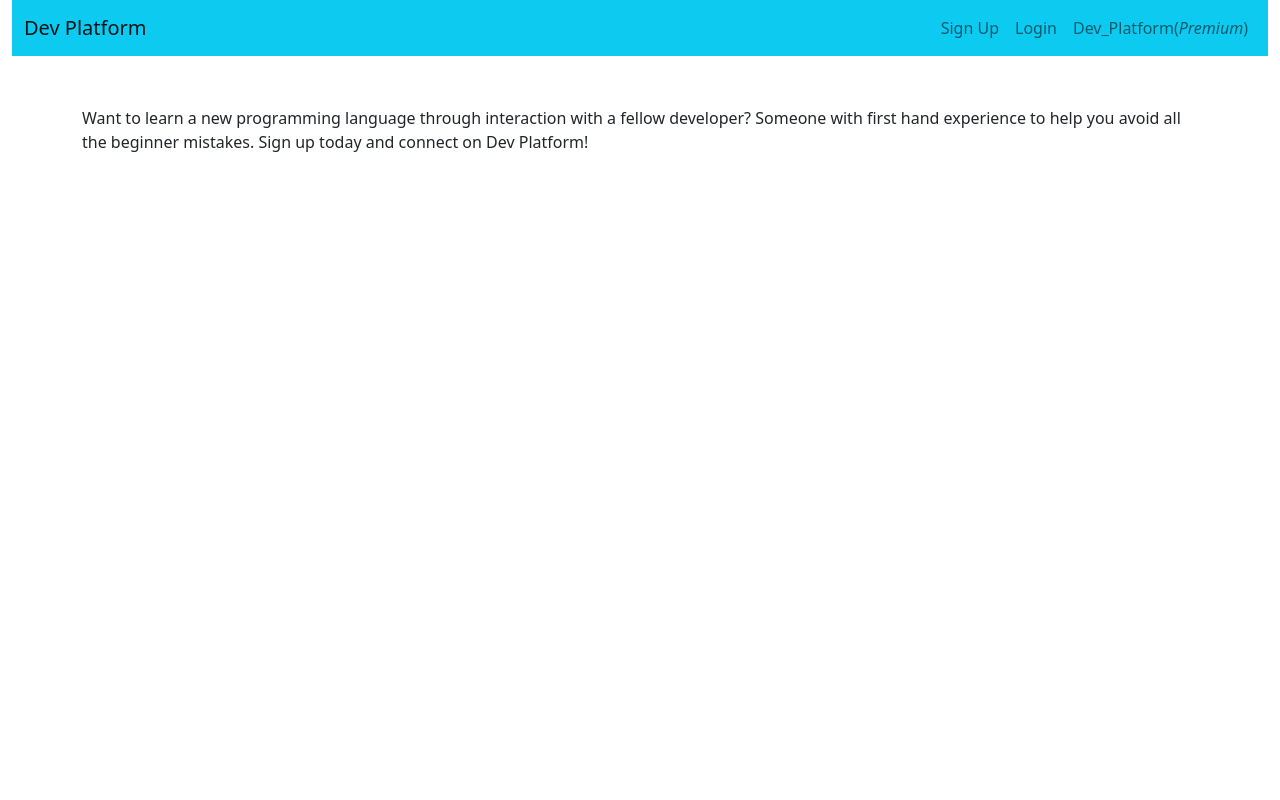
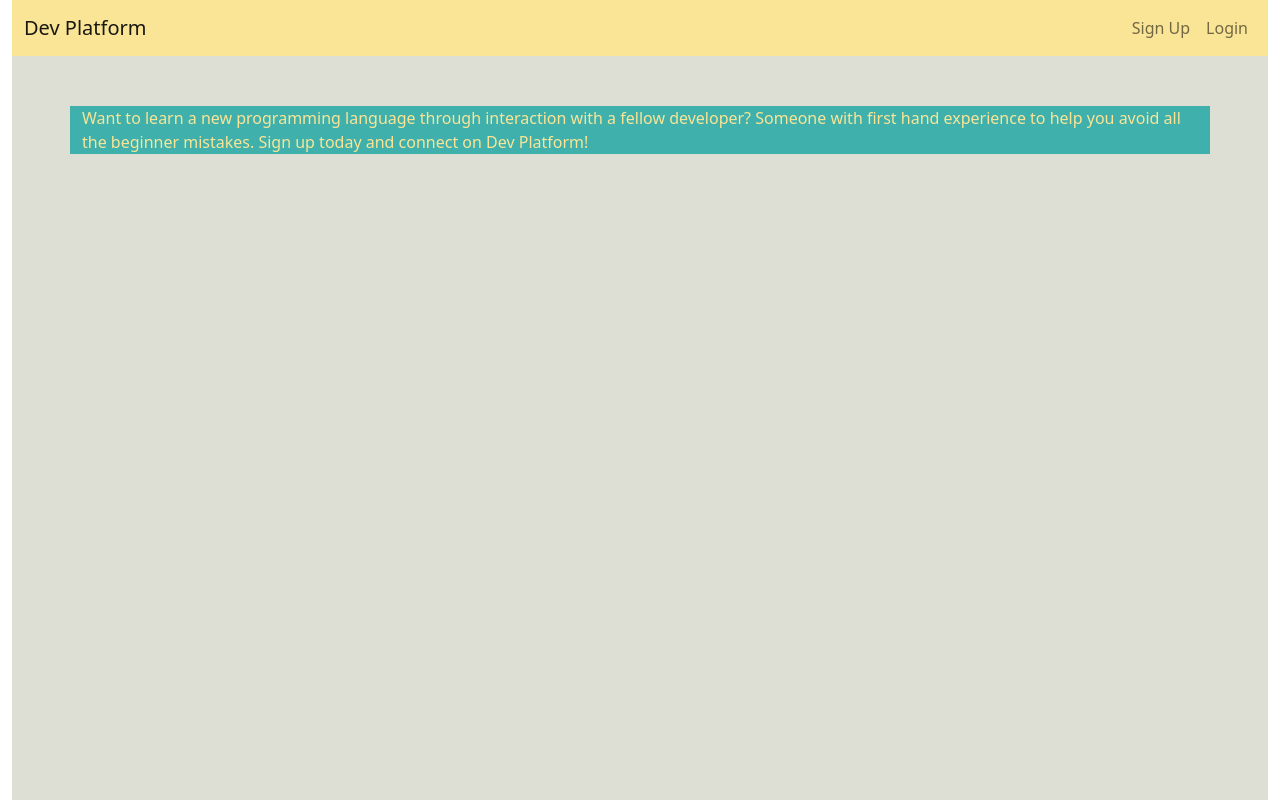
Before and after one commit to parkerjacks/dev_platform_client, a React (Create React App) app: page / in a window 1280 px wide. Built offline with nearby package versions, Linux system fonts and the light colour scheme.

Commit message:
updated styles of login, signup, and home

```diff
--- a/src/components/Login.js
+++ b/src/components/Login.js
@@ -38,11 +38,11 @@ const Login = () => {
 
     }
   return (
-    <div>
+    <div style={{backgroundColor:'#dddfd4',height:'100vh',color:'#3FB0AC'}}>
       <h1>Login</h1>
       <div className="form">
         <Container>
-          <Card bg="info">
+          <Card style={{backgroundColor:'#3FB0AC'}}>
             <Form onSubmit={_handleSubmit} >
               <Form.Group className="mb-3" controlId="formBasicEmail">
                 <Form.Label className="label">Username</Form.Label>
@@ -69,7 +69,7 @@ const Login = () => {
         </Container>
         <p>{error}</p>
       </div>
-      <NavLink to="/">Return Home</NavLink>
+      <NavLink style={{color:'#3FB0AC'}}to="/">Return Home</NavLink>
     </div>
   );
 };
--- a/src/components/Navbar1.js
+++ b/src/components/Navbar1.js
@@ -6,8 +6,8 @@ import "../styles/Navbar.css";
 
 const Navbar1 = () => {
   return (
-    <div>
-      <Navbar bg="info" variant="light">
+    <div style={{backgroundColor:'#dddfd4',height:'100vh'}}>
+      <Navbar style={{backgroundColor:'#fae596'}} variant="light">
         <Container fluid>
           <Navbar.Brand href="#home" className="justify-content-start">
             Dev Platform
@@ -15,12 +15,12 @@ const Navbar1 = () => {
           <Nav className="justify-content-end">
             <Nav.Link href="/signup">Sign Up</Nav.Link>
             <Nav.Link href="/login">Login </Nav.Link>
-            <Nav.Link href="#pricing">Dev_Platform(<i>Premium</i>)</Nav.Link>
+            {/* <Nav.Link href="#pricing">Dev_Platform(<i>Premium</i>)</Nav.Link> */}
           </Nav>
         </Container>
       </Navbar>
       <div className='banner'>
-        <Container>
+        <Container style={{backgroundColor:'#3FB0AC',color:'#fae596'}}>
         <p>
           Want to learn a new programming language through interaction with a
           fellow developer? Someone with first hand experience to help you avoid
--- a/src/components/Signup.js
+++ b/src/components/Signup.js
@@ -42,11 +42,11 @@ const Signup = () => {
     )
   }
   return (
-    <div>
+    <div style={{backgroundColor:'#dddfd4',height:'100vh',color:'#3FB0AC'}}>
       <h1>Signup</h1>
       <div className="form">
         <Container>
-          <Card bg="info">
+          <Card style={{backgroundColor:'#3FB0AC'}}>
             <Form onSubmit={_handleSubmit}>
               <Form.Group className="mb-3" controlId="formBasicUsername">
                 <Form.Label className="label">Username</Form.Label>
@@ -81,7 +81,7 @@ const Signup = () => {
         </Container>
         <p className='error'>{message}</p>
       </div>
-      <NavLink to="/">Return Home</NavLink>
+      <NavLink style={{color:'#3FB0AC'}} to="/">Return Home</NavLink>
     </div>
   );
 };
```
